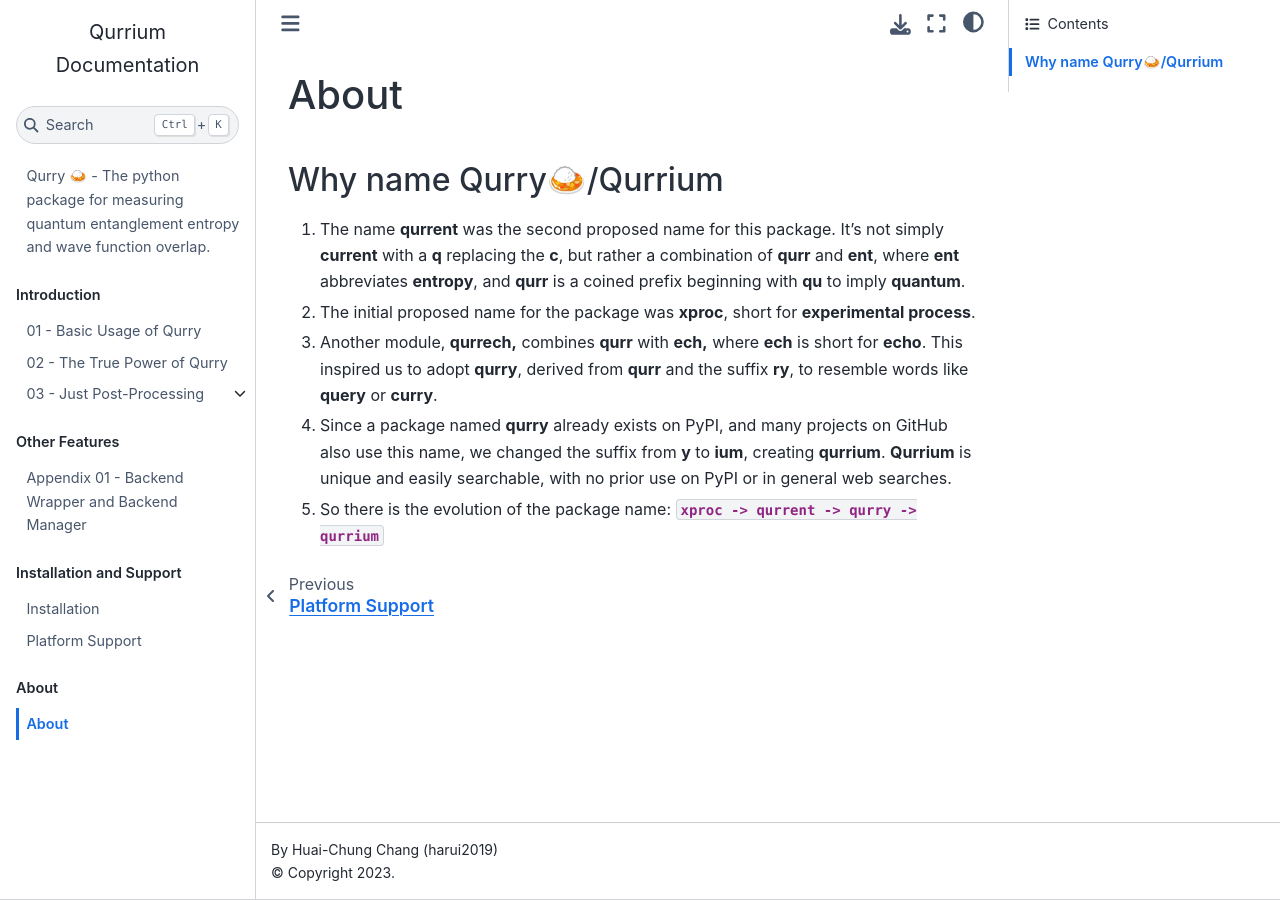
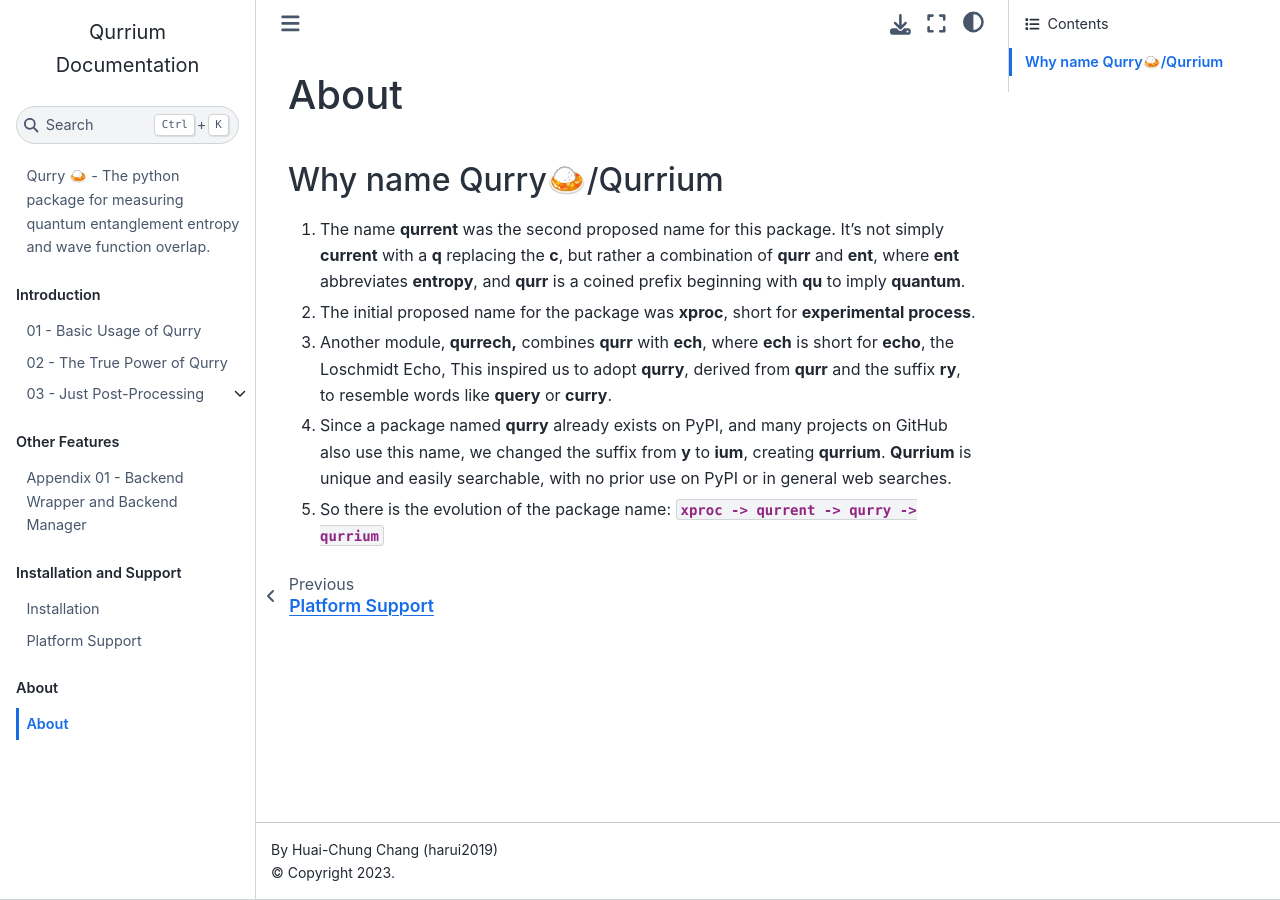
Before and after one commit to qurrium/qurrium_doc, a Jupyter Book: the page built from docs/about/01_About_Qurry.md, in a window 1280 px wide. Built offline with Jupyter Book 1.0.4 settings and Sphinx 7.4.7 and the Sphinx Book theme 1.1.4, drawn with Linux system fonts in a browser that asks for light colours.

Commit message:
feat(about): the naming history

```diff
--- a/docs/about/01_About_Qurry.md
+++ b/docs/about/01_About_Qurry.md
@@ -9,7 +9,8 @@
 
 2. The initial proposed name for the package was **xproc**, short for **experimental process**.
 
-3. Another module, **qurrech,** combines **qurr** with **ech,** where **ech** is short for **echo**.
+3. Another module, **qurrech,** combines **qurr** with **ech**,
+   where **ech** is short for **echo**, the Loschmidt Echo,
    This inspired us to adopt **qurry**, derived from **qurr** and the suffix **ry**,
    to resemble words like **query** or **curry**.
 
```
